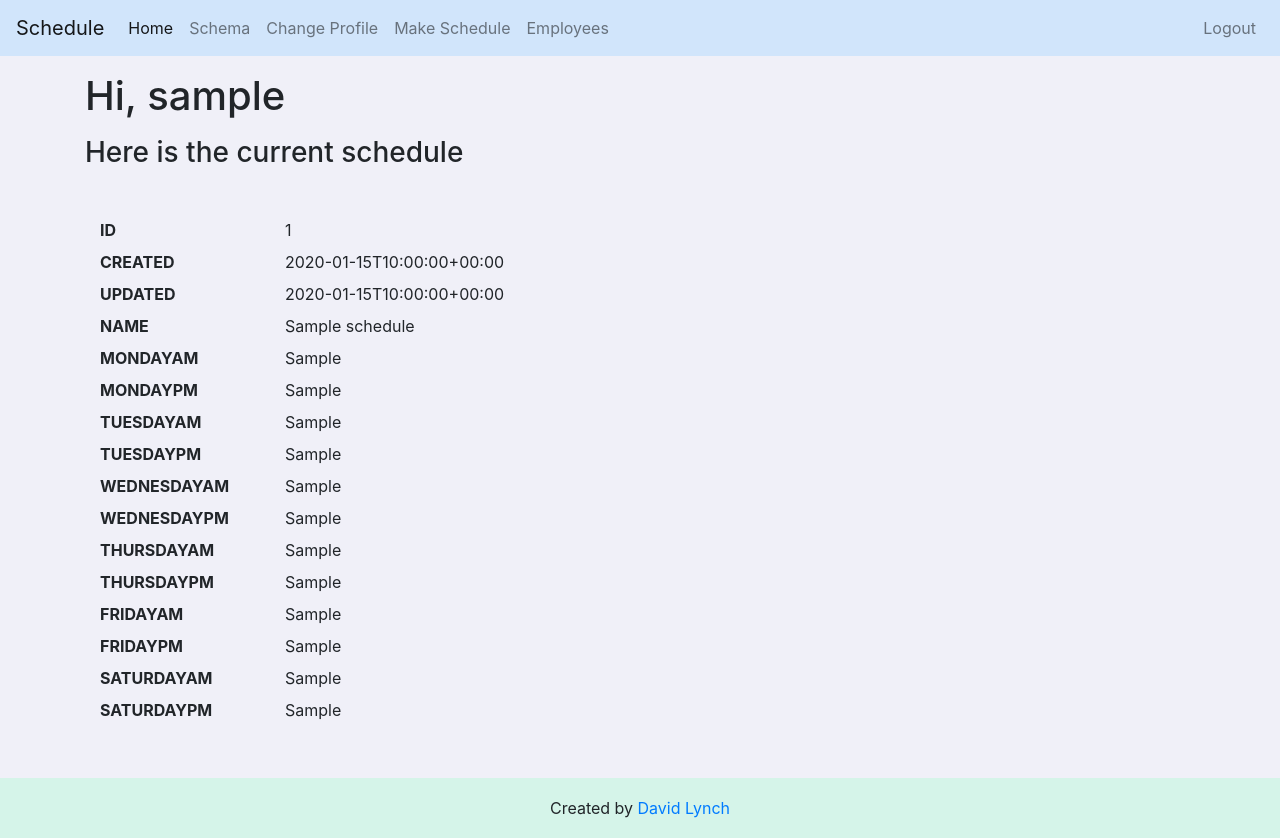
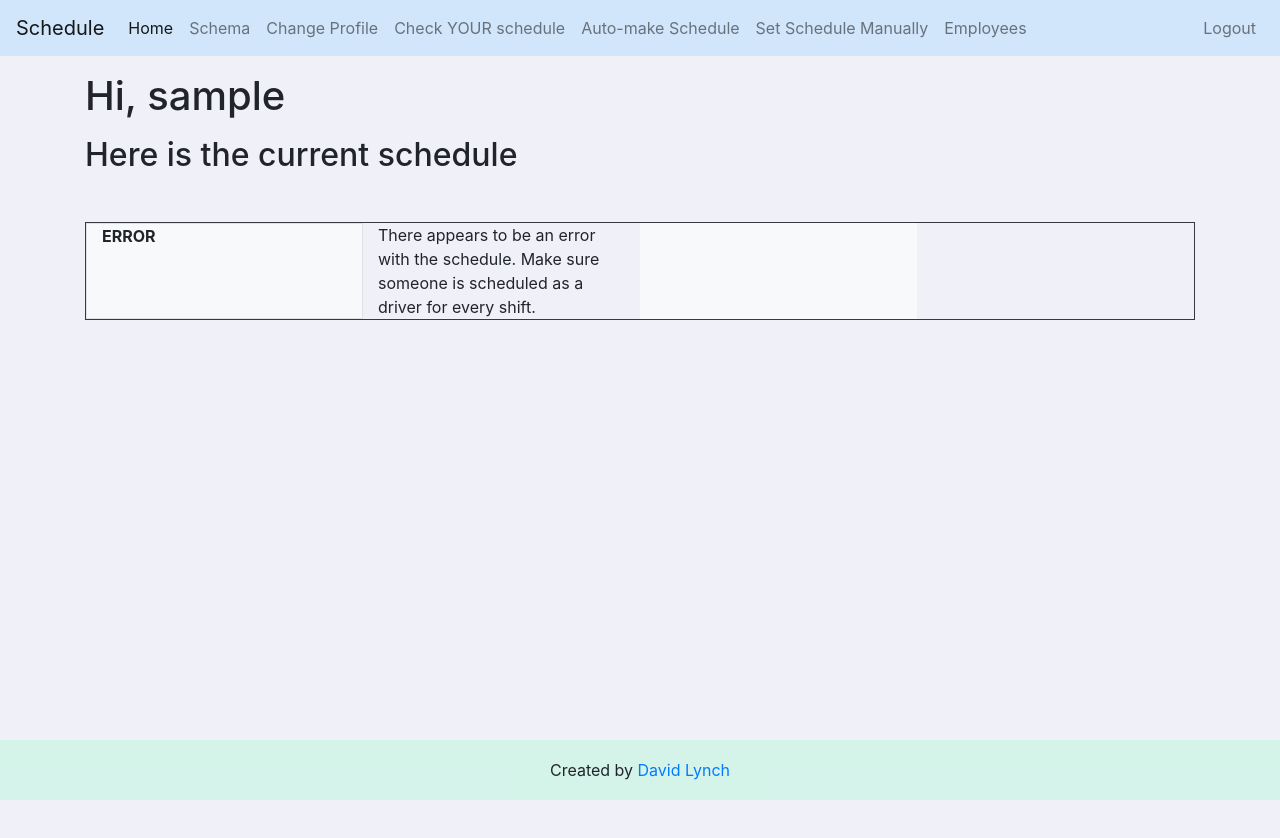
Before and after one commit to iamdlfl/scheduling-site, a Django app: page / in a window 1280 px wide. After the commit the page ends 800 px from the top, so only its background shows below. Run offline with Django 3.2, Linux system fonts and the light colour scheme; a user stored in the database is signed in; tables that the repository leaves empty hold one stand-in row (values such as "Sample post"); some libraries are stand-ins or nearby versions.

Commit message:
Made the show/home page and schema page  look better. Added a personal schedule page to make it easier to see when one's own shifts are. Added a manual schedule page but have yet to get it working. Will work on that later

```diff
--- a/scheduling/scheduler/make_schedule.py
+++ b/scheduling/scheduler/make_schedule.py
@@ -70,8 +70,7 @@ def scheduler():
                                 value_to_insert = old_value_of_sched + \
                                     f" {employee.username} as Driver "
                             else:
-                                value_to_insert = old_value_of_sched + \
-                                    f"| {employee.username} as Driver "
+                                value_to_insert = f"{employee.username} as Driver |" + old_value_of_sched
                             employee_shifts -= 1
 
                         elif employee.Cashier and 'Cashier' in name and 'Cashier' not in old_value_of_sched:
--- a/scheduling/scheduler/models.py
+++ b/scheduling/scheduler/models.py
@@ -55,6 +55,9 @@ class ScheduleSchema(TimeMixin):
     def get_fields(self):
         return [(field.name, field.value_to_string(self)) for field in self._meta.fields]
 
+    def get_form_fields(self):
+        return [(field.name, field.value_to_string(self)) for field in self._meta.fields[4:]]
+
     def __str__(self):
         return self.name
 
@@ -75,7 +78,24 @@ class Schedule(TimeMixin):
     SaturdayPM = models.TextField(blank=True)
 
     def get_fields(self):
-        return [(field.name, field.value_to_string(self)) for field in self._meta.fields]
+        fields_to_return = []
+        for field in self._meta.fields:
+            v = field.value_to_string(self)
+            if ('AM' in field.name or 'PM' in field.name) and 'Driver' not in v:
+                return [('ERROR', ['There appears to be an error with the schedule. Make sure someone is scheduled as a driver for every shift.'])]
+            elif '|' in v:
+                new_v = v.split('|')
+                fields_to_return.append((field.name, new_v))
+            else:
+                fields_to_return.append((field.name, [v]))
+        return fields_to_return
+
+    def get_form_fields(self):
+        fields_to_return = []
+        for field in self._meta.fields[3:]:
+            fields_to_return.append(field.name)
+        return fields_to_return
+
 
     def __str__(self):
         return self.name
--- a/scheduling/scheduler/templates/scheduler/base.html
+++ b/scheduling/scheduler/templates/scheduler/base.html
@@ -65,9 +65,15 @@
                 <li class="nav-item">
                     <a class="nav-link" href="{% url 'scheduler:change' %}">Change Profile</a>
                 </li>
+                <li class="nav-item">
+                    <a class="nav-link" href="{% url 'scheduler:my_schedule' %}">Check YOUR schedule</a>
+                </li>
                 {% if user.is_staff %}
                 <li class="nav-item">
-                    <a class="nav-link" href="{% url 'scheduler:make_schedule' %}">Make Schedule</a>
+                    <a class="nav-link" href="{% url 'scheduler:make_schedule' %}">Auto-make Schedule</a>
+                </li>
+                <li class="nav-item">
+                    <a class="nav-link" href="{% url 'scheduler:manually_make_schedule' %}">Set Schedule Manually</a>
                 </li>
                 <li class="nav-item">
                     <a class="nav-link" href="{% url 'scheduler:employees' %}">Employees</a>
--- a/scheduling/scheduler/templates/scheduler/home.html
+++ b/scheduling/scheduler/templates/scheduler/home.html
@@ -6,18 +6,34 @@
 
 <h1 class="my-3">Hi, {{ user.username }}</h1>
 
-<h3 class="mb-5">Here is the current schedule</h3>
+<h2 class="mb-5">Here is the current schedule</h2>
 {% if msg %} <p class="alert alert-danger">{{ msg }}</p>{% endif %}
 
 {% if sched %}
 <div class="container">
 
     {% for name, value in sched.get_fields %}
-    <div class="row mb-2">
-        <div class="col-sm-2"><span class="font-weight-bold text-uppercase">{{name}}</span> </div>
-
-        <div class="col-sm-10">{{value}}</div>
-    </div>
+        {% if name == 'created' or name == 'updated' or name == 'id' %}
+        {% elif value|length_is:"3" %}
+            <div class="row mb-2 border border-dark">
+                <div class="col-sm-3 border bg-light"><span class="font-weight-bold text-uppercase">{{name}}</span> </div>
+                <div class="col-sm-3">{{value.0}}</div>
+                <div class="col-sm-3 border bg-light">{{value.1}}</div>
+                <div class="col-sm-3">{{value.2}}</div>
+            </div>
+        {% elif value|length_is:"2" %}
+            <div class="row mb-2 border border-dark">
+                <div class="col-sm-3 border bg-light"><span class="font-weight-bold text-uppercase">{{name}}</span> </div>
+                <div class="col-sm-3">{{value.0}}</div>
+                <div class="col-sm-3 border bg-light">{{value.1}}</div>
+            </div>
+        {% else %}
+            <div class="row mb-2 border border-dark">
+                <div class="col-sm-3 border bg-light"><span class="font-weight-bold text-uppercase">{{name}}</span> </div>
+                <div class="col-sm-3">{{value.0}}</div>
+                <div class="col-sm-3 bg-light"></div>
+            </div>
+        {% endif %}
     {% endfor %}
 </div>
 {% endif %}
--- a/scheduling/scheduler/urls.py
+++ b/scheduling/scheduler/urls.py
@@ -3,7 +3,9 @@ from .views import (home,
                     employees,
                     schedule_schema,
                     make_schedule,
-                    change_avail)
+                    change_avail,
+                    my_schedule,
+                    manually_make_schedule)
 
 
 app_name = 'scheduler'
@@ -13,4 +15,6 @@ urlpatterns = [
     path('schema/', schedule_schema, name="schema"),
     path('schedule/', make_schedule, name="make_schedule"),
     path('change/', change_avail, name="change"),
+    path('my_schedule/', my_schedule, name="my_schedule"),
+    path('manual_schedule/', manually_make_schedule, name="manually_make_schedule"),
 ]
--- a/scheduling/scheduler/views.py
+++ b/scheduling/scheduler/views.py
@@ -1,7 +1,7 @@
 from django.shortcuts import render, get_object_or_404, redirect
 from .models import ScheduleSchema, Schedule
 from django.forms import modelformset_factory
-from .forms import PersonForm, ScheduleForm
+from .forms import PersonForm, ScheduleForm, ManualScheduleForm
 from .make_schedule import scheduler
 from django.contrib.auth.decorators import login_required
 from users.models import Person
@@ -48,21 +48,51 @@ def employees(request):
 @login_required
 def schedule_schema(request):
 
-    emp_names = [p.username for p in Person.objects.filter(
-        groups__name__in=['Employee'])]
+    # emp_names = [p.username for p in Person.objects.filter(
+    #     groups__name__in=['Employee'])]
 
     # Show most recent schedule schema
-    if ((request.user.username in emp_names) or request.user.is_staff) and ScheduleSchema.objects.exists():
+    if ScheduleSchema.objects.exists():
         schedule_schema = ScheduleSchema.objects.order_by('-updated')[0]
 
         return render(request, 'scheduler/schema.html', {'schedule_schema': schedule_schema})
 
     error_msg = "There are no schemas. Sorry!"
 
-    if (request.user.username not in emp_names):
-        error_msg = "You are not listed as an employee yet. Please contact the system administrator."
+    return render(request, 'scheduler/schema.html', {'error_msg': error_msg})
 
-    return render(request, 'scheduler/schema.html', {'error_msg': error_msg})
+@login_required
+def manually_make_schedule(request):
+
+    return render(request, 'scheduler/manually_make_schedule.html', {'msg': 'COMING SOON'})
+    if not request.user.is_staff:
+
+        return render(request, 'scheduler/manually_make_schedule.html', {'unauthorized': "You are not authorized to use this page."})
+
+    else:
+        employee_list = Person.objects.filter(
+            groups__name__in=['Employee']).order_by('username')
+        # To use in the bootstrap columns
+        columns = int(12/(len(employee_list) + 1))
+
+        if not ScheduleSchema.objects.exists():
+            error_msg = "There are no schemas to use! Make a schema first."
+            return render(request, 'scheduler/manually_make_schedule.html', {'error_msg': error_msg, 'employees': employee_list})
+
+        fields = Schedule.get_form_fields(Schedule)
+
+        if request.method == 'POST':
+            print(request.body)
+            success_msg = "Schedule successfully made"
+            schedule = Schedule.objects.order_by('-updated')[0]
+            return render(request, 'scheduler/manually_make_schedule.html', {'success_msg': success_msg, 'fields': fields, 'employees': employee_list, 'columns': columns, 'schedule': schedule})
+
+        else:
+            if Schedule.objects.exists():
+                # Eventually use this to populate the fields with the last schedule to make it easier.
+                schedule = Schedule.objects.order_by('-updated')[0]
+                return render(request, 'scheduler/manually_make_schedule.html', {'fields': fields, 'employees': employee_list, 'columns': columns, 'schedule': schedule})
+            return render(request, 'scheduler/manually_make_schedule.html', {'fields': fields, 'employees': employee_list, 'columns': columns})
 
 
 @login_required
@@ -86,6 +116,7 @@ def make_schedule(request):
 
             if formset.is_valid():
 
+                # Set schedule equal to last schedule
                 if ('repeat' in request.__dict__['_post']):
                     sched = Schedule.objects.order_by('-updated')[0]
                     sched.name = formset.cleaned_data.get('name')
@@ -105,6 +136,24 @@ def make_schedule(request):
             formset = ScheduleForm()
 
         return render(request, 'scheduler/make_schedule.html', {'formset': formset})
+
+
+@login_required
+def my_schedule(request):
+    if Person.objects.filter(username=request.user).exists() and Schedule.objects.exists():
+        # Get the most recent schedule and the Person
+        sched = Schedule.objects.order_by('-updated')[0]
+        instance = get_object_or_404(Person, username=request.user)
+        info = []
+        for name, value in sched.get_fields():
+            for v in value:
+                if instance.username in v:
+                    info.append((name, v.strip().split(' ')[2]))
+
+
+        return render(request, 'scheduler/my_schedule.html', {'info': info, 'user': instance})
+
+    return render(request, 'scheduler/my_schedule.html')
 
 
 @login_required
--- a/scheduling/scheduling/settings.py
+++ b/scheduling/scheduling/settings.py
@@ -31,10 +31,10 @@ BASE_DIR = Path(__file__).resolve().parent.parent
 SECRET_KEY = django_key
 
 # SECURITY WARNING: don't run with debug turned on in production!
-DEBUG = False
+DEBUG = True
 
-ALLOWED_HOSTS = ['66.228.33.242',
-                 'www.chinastarschedule.com', 'chinastarschedule.com']
+# ALLOWED_HOSTS = ['66.228.33.242',
+#                  'www.chinastarschedule.com', 'chinastarschedule.com']
 # DEBUG = True
 # ALLOWED_HOSTS = []
 
--- a/scheduling/users/templates/users/logout.html
+++ b/scheduling/users/templates/users/logout.html
@@ -3,7 +3,7 @@
 
 {% block content %}
 
-<h2>You have been logged out</h2>
+<h1>You have been logged out</h1>
 
 <div>
     <p>
```
Also changed, not shown: scheduling/scheduler/forms.py (+26 -0 lines), scheduling/scheduler/templates/scheduler/manually_make_schedule.html (added, +86 -0 lines), scheduling/scheduler/templates/scheduler/my_schedule.html (added, +25 -0 lines), scheduling/scheduler/templates/scheduler/schema.html (+13 -5 lines).
